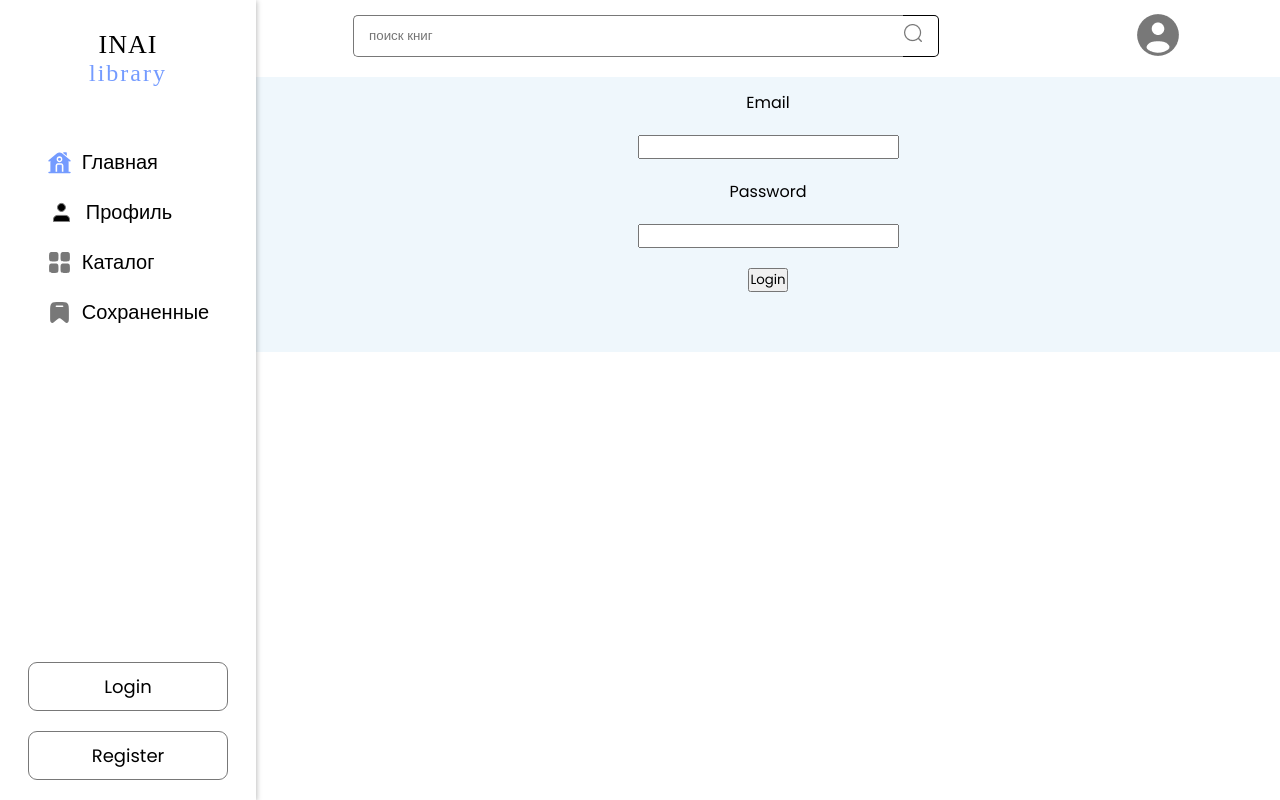
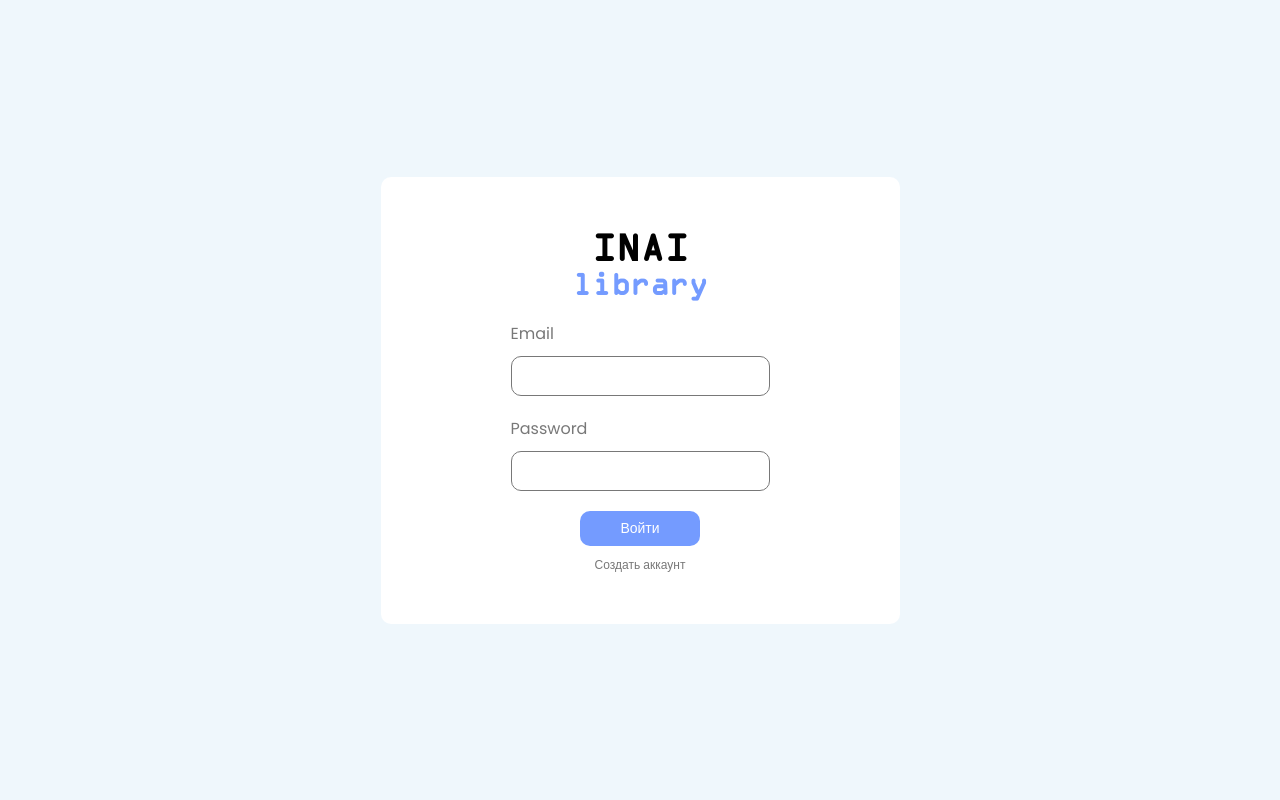
Before and after one commit to EmirlanDogdurbaev/library, a React (Vite) app: page /login in a window 1280 px wide. Built offline with nearby package versions, Linux system fonts and the light colour scheme; a web font is replaced by a local one.

Commit message:
auth forms completed

```diff
--- a/src/App.jsx
+++ b/src/App.jsx
@@ -9,6 +9,7 @@ import CommentForm from "./pages/CommentForm/CommentForm";
 import { Logger } from "sass";
 import Register from "./pages/Auth/Register";
 import Login from "./pages/Auth/Login";
+import AuthForm from "./components/AuthForm/AuthForm";
 
 function App() {
   return (
@@ -20,8 +21,8 @@ function App() {
         <Routes>
           <Route path="/" element={<Home />} />
           <Route path="/profile" element={<Profile />} />
-          <Route path="/login" element={<Login />} />
-          <Route path="/register" element={<Register />} />
+          <Route path="/login" element={<AuthForm><Login /></AuthForm>} />
+          <Route path="/register" element={<AuthForm><Register/></AuthForm>} />
           <Route path="/create-comment" element={<CommentForm />} />
         </Routes>
         </div>
--- /dev/null
+++ b/src/components/AuthForm/AuthForm.jsx
@@ -0,0 +1,13 @@
+import React from "react";
+import styles from "./AuthForm.module.scss";
+import Logo from "../Logo/Logo";
+export default function AuthForm({ children }) {
+  return (
+    <div className={styles.AuthForm}>
+      <div>
+        <Logo/>
+        {children}
+      </div>
+    </div>
+  );
+}
--- /dev/null
+++ b/src/components/AuthForm/AuthForm.module.scss
@@ -0,0 +1,23 @@
+.AuthForm {
+  position: fixed;
+  top: 0;
+  left: 0;
+  z-index: 5;
+  width: 100%;
+  height: 100vh;
+  background-color: #eff7fc;
+  display: flex;
+  justify-content: center;
+  align-items: center;
+  > div {
+    background-color: #fff;
+    max-width: 800px;
+    margin: 0 auto;
+    display: flex;
+    flex-direction: column;
+    justify-content: center;
+    align-items: center;
+    padding: 50px 130px;
+    border-radius: 10px;
+  }
+}
--- /dev/null
+++ b/src/components/Button/Button.jsx
@@ -0,0 +1,8 @@
+import React from 'react'
+import styles from './Button.module.scss'
+
+export default function Button({children, action}) {
+  return (
+    <button className={styles.Button} onClick={action}>{children}</button>
+  )
+}
--- /dev/null
+++ b/src/components/Button/Button.module.scss
@@ -0,0 +1,13 @@
+.Button{
+  background-color: #749BFF;
+  padding: 7px 40px;
+  color: #fff;
+  border-radius: 10px;
+  border: none;
+  font-size: 14px;
+  cursor: pointer;
+  transition: .5s;
+  &:hover{
+    background-color: #5a77c2;
+  }
+}
--- /dev/null
+++ b/src/components/Logo/Logo.jsx
@@ -0,0 +1,10 @@
+import React from "react";
+import styles from './Logo.module.scss'
+export default function Logo() {
+  return (
+    <div className={styles.Logo}>
+      <h1>INAI</h1>
+      <h2>library</h2>
+    </div>
+  );
+}
--- /dev/null
+++ b/src/components/Logo/Logo.module.scss
@@ -0,0 +1,18 @@
+@font-face {
+  font-family: 'OCR'; /* The name you want to use for this font */
+  src: url('../../assets/fonts/OCRAEXT.TTF') format('truetype'); /* URL to the TTF font file */
+}
+.Logo{
+  display: flex;
+  flex-direction: column;
+  align-items: center;
+  h1{
+    font-size: 40px;
+    font-family: 'OCR';
+  }
+  h2{
+    font-size: 32px;
+    color: #749BFF;
+    font-family: 'OCR';
+  }
+}
--- a/src/pages/Auth/Auth.module.scss
+++ b/src/pages/Auth/Auth.module.scss
@@ -2,7 +2,23 @@
   display: flex;
   flex-direction: column;
   align-items: center;
-  >*{
-    margin: 10px 0;
+  label{
+    color: #787878;
+    align-self: flex-start;
+    margin-top: 20px;
+    margin-bottom: 10px;
+  }
+  input{
+    border: 1px solid #787878;
+    border-radius: 10px;
+    height: 40px;
+  }
+  button{
+    margin-top: 20px;
+    margin-bottom: 10px;
+  }
+  a{
+    color: #787878;
+    font-size: 12px;
   }
 }
--- a/src/pages/Auth/Login.jsx
+++ b/src/pages/Auth/Login.jsx
@@ -2,6 +2,8 @@ import axios from "axios";
 import React from "react";
 import { useState } from "react";
 import styles from './Auth.module.scss'
+import Button from "../../components/Button/Button";
+import { Link } from "react-router-dom";
 export default function Login() {
   const [email, setEmail] = useState("");
   const [password, setPasssword] = useState("");
@@ -34,7 +36,8 @@ export default function Login() {
         value={password}
       />
 
-      <button onClick={login}>Login</button>
+      <Button action={login}>Войти</Button>
+      <Link to={'/register'}>Создать аккаунт</Link>
     </div>
   );
 }
--- a/src/pages/Auth/Register.jsx
+++ b/src/pages/Auth/Register.jsx
@@ -2,6 +2,8 @@ import axios from "axios";
 import React from "react";
 import { useState } from "react";
 import styles from './Auth.module.scss'
+import Button from "../../components/Button/Button";
+import { Link } from "react-router-dom";
 export default function Register() {
   const [email, setEmail] = useState("");
   const [password, setPasssword] = useState("");
@@ -69,7 +71,8 @@ export default function Register() {
         value={phone}
       />
 
-      <button onClick={register}>Register</button>
+      <Button action={register}>Ресистрация</Button>
+      <Link to={'/login'}>Уже есть аккаунт</Link>
     </div>
   );
 }
```
